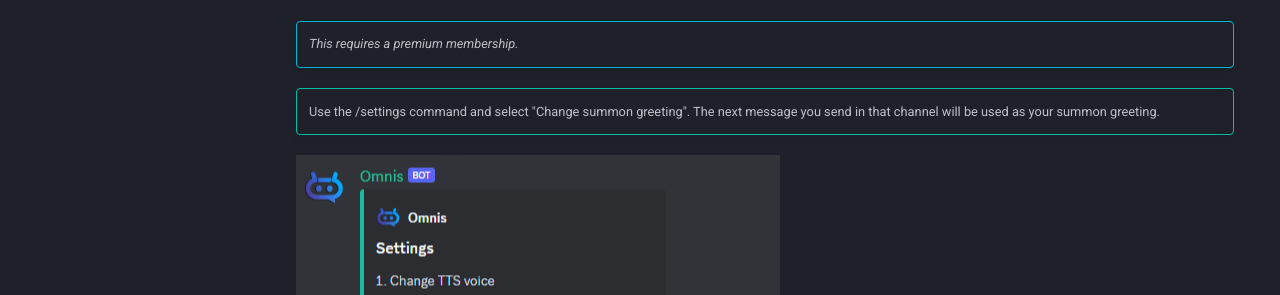
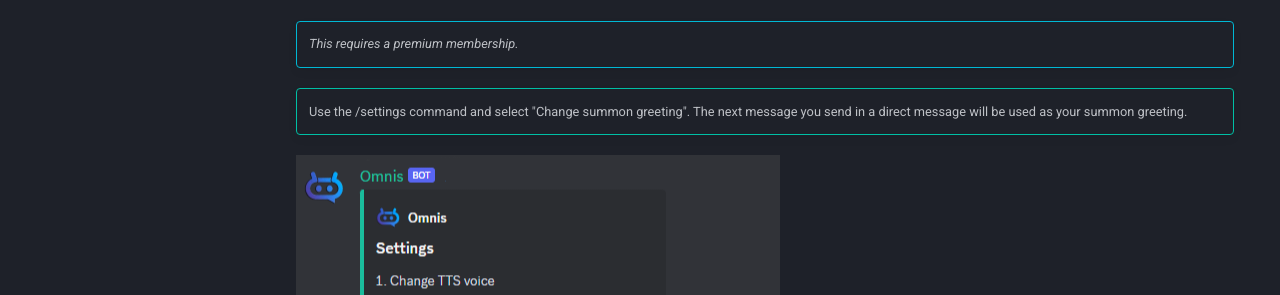
Before and after one commit to dylwedma11748/omnis-bot, an MkDocs documentation site: the page built from docs/user-guide/settings.md, in a window 1280 px wide and 900 px high, scrolled down 1409 px. Shown: the part 393-688 px from the top of the window. Built offline with MkDocs 1.6.1 and Material for MkDocs 9.7.7, drawn with Linux system fonts in a browser that asks for light colours.

Commit message:
Update settings.md

```diff
--- a/docs/user-guide/settings.md
+++ b/docs/user-guide/settings.md
@@ -41,6 +41,6 @@
 	<i> This requires a premium membership. </i>
 
 !!! tip ""
-    Use the /settings command and select "Change summon greeting". The next message you send in that channel will be used as your summon greeting.
+    Use the /settings command and select "Change summon greeting". The next message you send in a direct message will be used as your summon greeting.
 
 ![png](../images/settings/settings-menu.png)
```
